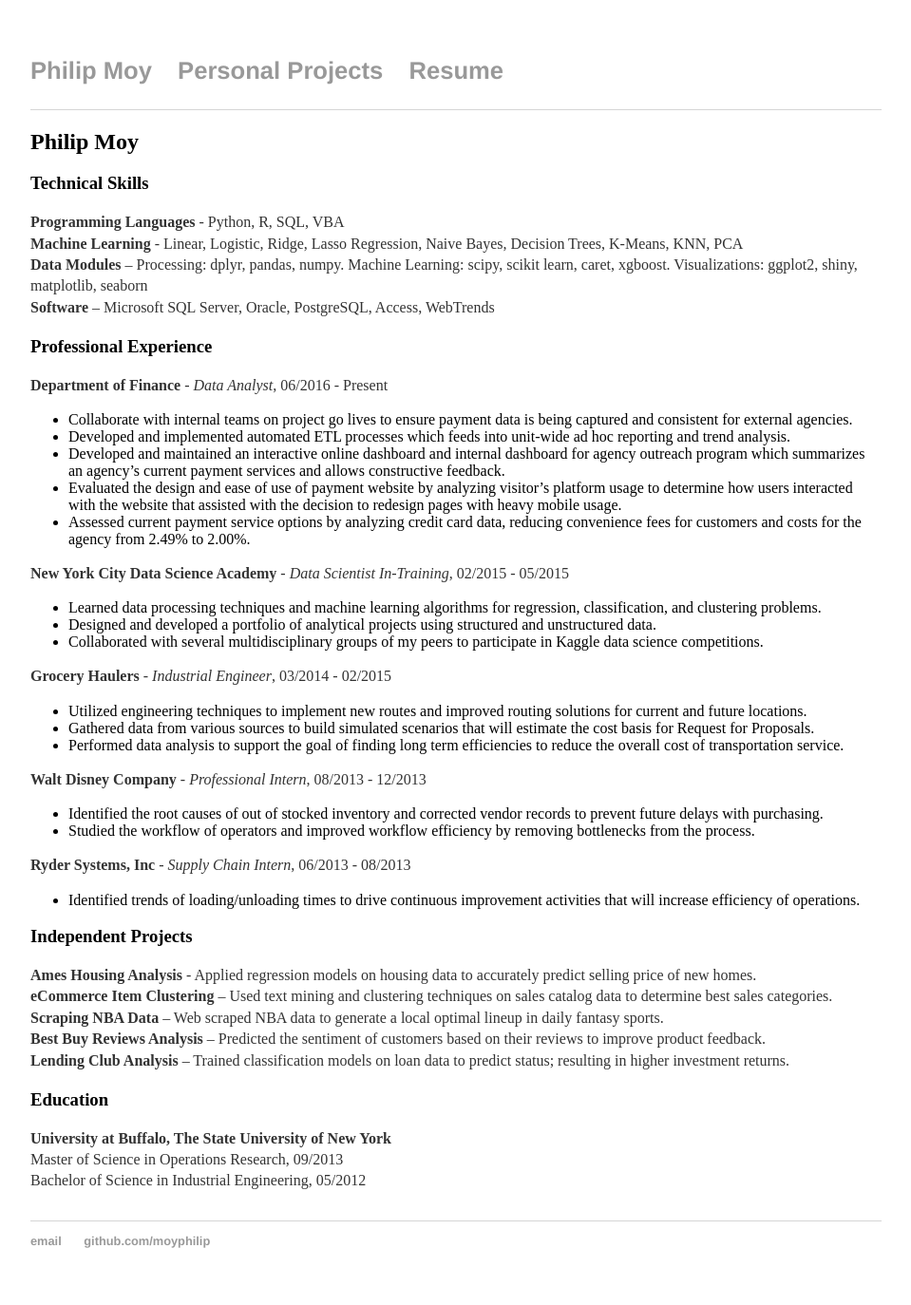
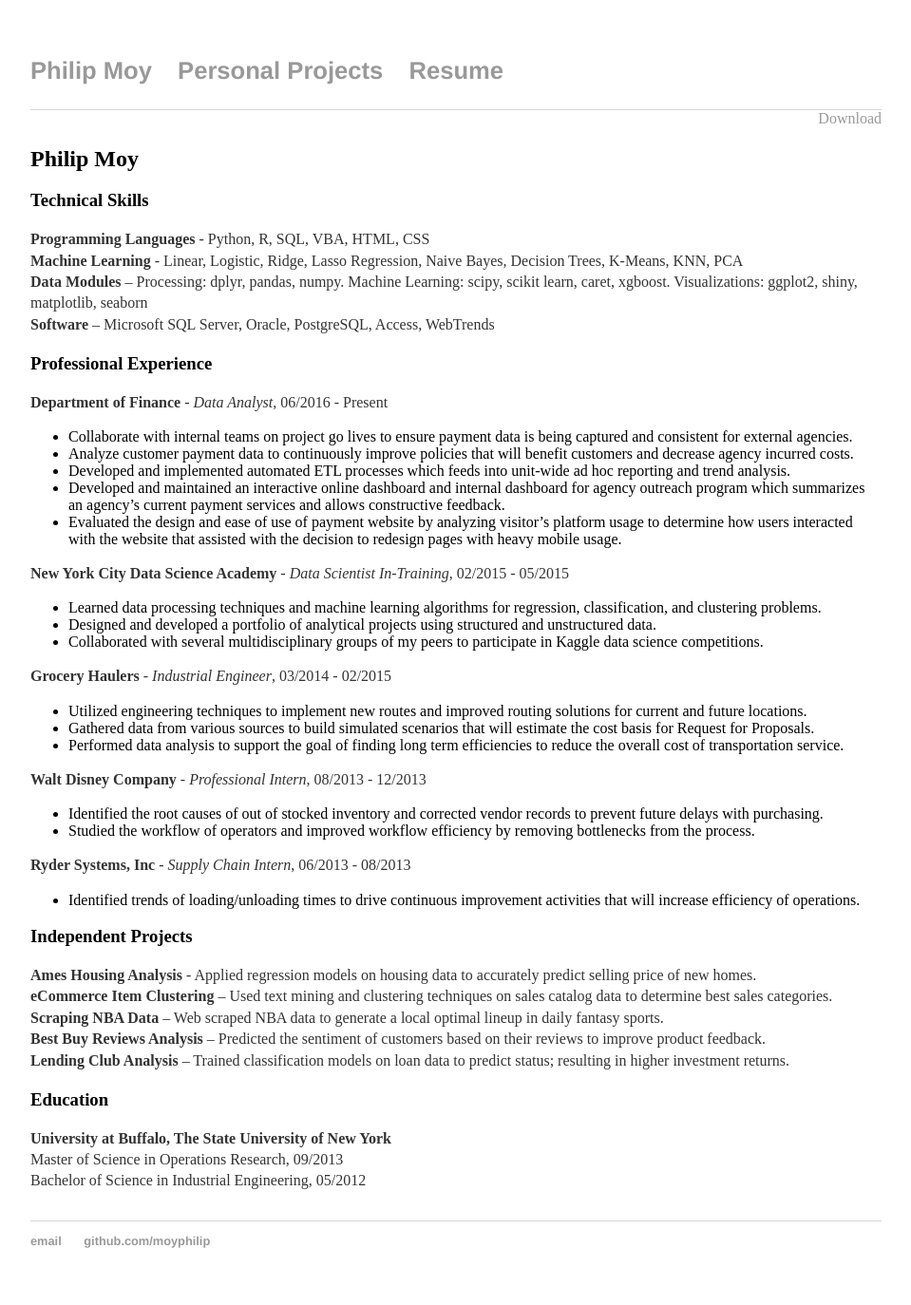
Before and after one commit to moyphilip/moyphilip.github.io, a Jekyll site: the page built from cv/index.html, in a window 1280 px wide. Shown: the whole page at 95% size, without its empty margins (160-1119 px from the left). Built offline with Jekyll 4.4.1, drawn with Linux system fonts in a browser that asks for light colours.

Commit message:
download button

```diff
--- a/_includes/cv.md
+++ b/_includes/cv.md
@@ -1,7 +1,10 @@
+<div style="text-align: right"> <a href="./Philip-Moy-Resume.pdf">Download</a></div>
+
 ## Philip Moy
 
+
 ### Technical Skills
-**Programming Languages** - Python, R, SQL, VBA
+**Programming Languages** - Python, R, SQL, VBA, HTML, CSS
 **Machine Learning** - Linear, Logistic, Ridge, Lasso Regression, Naive Bayes, Decision Trees, K-Means, KNN, PCA
 **Data Modules** – Processing: dplyr, pandas, numpy. Machine Learning: scipy, scikit learn, caret, xgboost. Visualizations: ggplot2, shiny, matplotlib, seaborn
 **Software** – Microsoft SQL Server, Oracle, PostgreSQL, Access, WebTrends
@@ -11,10 +14,10 @@
 
 
 * Collaborate with internal teams on project go lives to ensure payment data is being captured and consistent for external agencies.
+* Analyze customer payment data to continuously improve policies that will benefit customers and decrease agency incurred costs.
 * Developed and implemented automated ETL processes which feeds into unit-wide ad hoc reporting and trend analysis.
 * Developed and maintained an interactive online dashboard and internal dashboard for agency outreach program which summarizes an agency’s current payment services and allows constructive feedback.
 * Evaluated the design and ease of use of payment website by analyzing visitor’s platform usage to determine how users interacted with the website that assisted with the decision to redesign pages with heavy mobile usage.
-* Assessed current payment service options by analyzing credit card data, reducing convenience fees for customers and costs for the agency from 2.49% to 2.00%.
 
 **New York City Data Science Academy** - *Data Scientist In-Training*, 02/2015 - 05/2015
 
```
